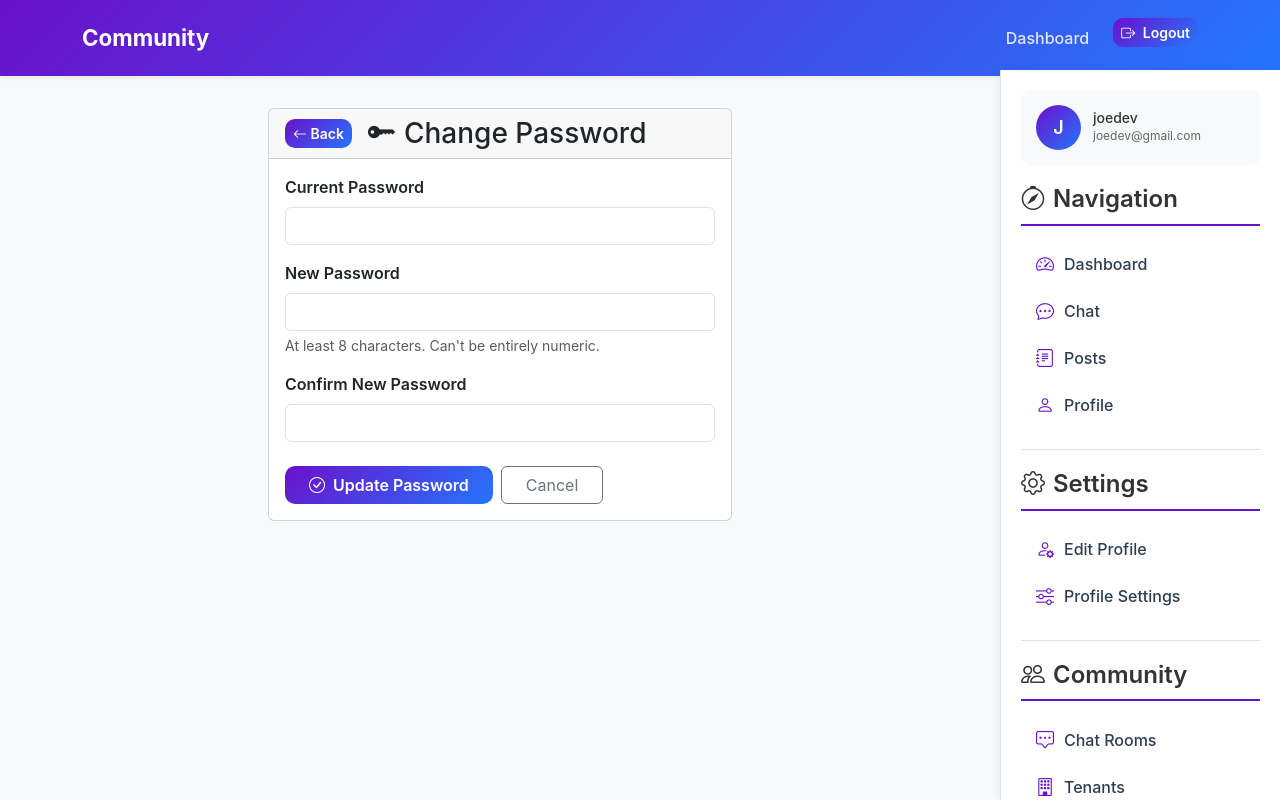
After one commit to JonPassion/online_mental_health-community1, a Django app: page /users/change-password/ in a window 1280 px wide. The commit adds this page. Run offline with Django 4.2, Linux system fonts and the light colour scheme; a user stored in the database is signed in; data that the repository does not hold is empty.

Commit message:
Add ability for logged-in users to change their passwords
Introduces a new view, URL, and template for users to change their passwords, updating `profile_settings.html` to link to this new functionality.

Replit-Commit-Author: Agent
Replit-Commit-Session-Id: a7430ef6-0a0c-4a2b-8c72-ad2a5812c0e8
Replit-Commit-Checkpoint-Type: full_checkpoint
Replit-Commit-Event-Id: 7cc0427c-207b-4049-b21b-1843e3821000
Replit-Commit-Screenshot-Url: https://storage.googleapis.com/screenshot-production-us-central1/7e239d67-a1c0-4408-a09a-499bb927f444/a7430ef6-0a0c-4a2b-8c72-ad2a5812c0e8/s8mnBWl
Replit-Helium-Checkpoint-Created: true

```diff
--- /dev/null
+++ b/community/users/templates/users/change_password.html
@@ -0,0 +1,105 @@
+{% extends "base.html" %}
+{% load static %}
+{% block title %}Change Password | Community{% endblock %}
+
+{% block extra_css %}
+<link rel="stylesheet" href="{% static 'css/profile.css' %}">
+{% endblock %}
+
+{% block content %}
+<div class="container">
+  <div class="row">
+    <div class="col-lg-6 mx-auto">
+      <div class="card">
+        <div class="card-header">
+          <div class="d-flex align-items-center gap-3">
+            <a href="{% url 'users:profile_settings' %}" class="btn btn-gradient btn-sm">
+              <i class="bi bi-arrow-left"></i> Back
+            </a>
+            <h3 class="mb-0">
+              <i class="bi bi-key-fill me-2"></i>Change Password
+            </h3>
+          </div>
+        </div>
+
+        <div class="card-body">
+          {% if messages %}
+            {% for message in messages %}
+              <div class="alert alert-{{ message.tags }} alert-dismissible fade show" role="alert">
+                {{ message }}
+                <button type="button" class="btn-close" data-bs-dismiss="alert"></button>
+              </div>
+            {% endfor %}
+          {% endif %}
+
+          <form method="POST" novalidate>
+            {% csrf_token %}
+
+            <div class="mb-3">
+              <label class="form-label fw-semibold">Current Password</label>
+              <input type="password"
+                     name="{{ form.old_password.html_name }}"
+                     id="{{ form.old_password.id_for_label }}"
+                     class="form-control {% if form.old_password.errors %}is-invalid{% endif %}"
+                     autocomplete="current-password" required>
+              {% for error in form.old_password.errors %}
+                <div class="invalid-feedback">{{ error }}</div>
+              {% endfor %}
+            </div>
+
+            <div class="mb-3">
+              <label class="form-label fw-semibold">New Password</label>
+              <input type="password"
+                     name="{{ form.new_password1.html_name }}"
+                     id="{{ form.new_password1.id_for_label }}"
+                     class="form-control {% if form.new_password1.errors %}is-invalid{% endif %}"
+                     autocomplete="new-password" required id="newPass1">
+              {% for error in form.new_password1.errors %}
+                <div class="invalid-feedback">{{ error }}</div>
+              {% endfor %}
+              <div class="form-text text-muted">
+                At least 8 characters. Can't be entirely numeric.
+              </div>
+            </div>
+
+            <div class="mb-4">
+              <label class="form-label fw-semibold">Confirm New Password</label>
+              <input type="password"
+                     name="{{ form.new_password2.html_name }}"
+                     id="{{ form.new_password2.id_for_label }}"
+                     class="form-control {% if form.new_password2.errors %}is-invalid{% endif %}"
+                     autocomplete="new-password" required id="newPass2">
+              {% for error in form.new_password2.errors %}
+                <div class="invalid-feedback">{{ error }}</div>
+              {% endfor %}
+            </div>
+
+            <div class="d-flex gap-2">
+              <button type="submit" class="btn btn-gradient px-4">
+                <i class="bi bi-check-circle me-1"></i> Update Password
+              </button>
+              <a href="{% url 'users:profile_settings' %}" class="btn btn-outline-secondary px-4">
+                Cancel
+              </a>
+            </div>
+          </form>
+        </div>
+      </div>
+    </div>
+  </div>
+</div>
+{% endblock %}
+
+{% block extra_js %}
+<script>
+document.addEventListener('DOMContentLoaded', function () {
+  const p1 = document.getElementById('id_new_password1');
+  const p2 = document.getElementById('id_new_password2');
+  if (p1 && p2) {
+    p2.addEventListener('input', function () {
+      p2.setCustomValidity(p1.value !== p2.value ? 'Passwords do not match' : '');
+    });
+  }
+});
+</script>
+{% endblock %}
--- a/community/users/templates/users/profile_settings.html
+++ b/community/users/templates/users/profile_settings.html
@@ -37,7 +37,7 @@
             <p class="text-muted">Manage your account security settings.</p>
 
             <div class="mb-3">
-              <a href="#" class="btn btn-outline-primary">
+              <a href="{% url 'users:change_password' %}" class="btn btn-outline-primary">
                 <i class="bi bi-key"></i> Change Password
               </a>
             </div>
--- a/community/users/urls.py
+++ b/community/users/urls.py
@@ -40,6 +40,7 @@ urlpatterns = [
     path('', views.profile_view, name='profile'),
     path('edit/', views.edit_profile, name='edit_profile'),
     path('settings/', views.profile_settings, name='profile_settings'),
+    path('change-password/', views.change_password, name='change_password'),
     path('<str:username>/', views.profile_view, name='user_profile'),
 
     # Profile Picture Upload URLs
--- a/community/users/views.py
+++ b/community/users/views.py
@@ -1,7 +1,8 @@
 from django.shortcuts import render, redirect, get_object_or_404
 from django.contrib import messages
-from django.contrib.auth import authenticate, login, logout
+from django.contrib.auth import authenticate, login, logout, update_session_auth_hash
 from django.contrib.auth.decorators import login_required
+from django.contrib.auth.forms import PasswordChangeForm
 from django.contrib.auth.models import User
 from django.http import JsonResponse
 from django.urls import reverse
@@ -172,6 +173,23 @@ def profile_settings(request):
 
 
 @login_required
+def change_password(request):
+    """Change password for logged-in user"""
+    form = PasswordChangeForm(request.user, request.POST or None)
+
+    if request.method == 'POST':
+        if form.is_valid():
+            user = form.save()
+            update_session_auth_hash(request, user)  # keep the user logged in
+            messages.success(request, 'Your password was updated successfully.')
+            return redirect('users:profile_settings')
+        else:
+            messages.error(request, 'Please correct the errors below.')
+
+    return render(request, 'users/change_password.html', {'form': form})
+
+
+@login_required
 @require_http_methods(["POST"])
 def upload_profile_picture(request):
     """Upload profile picture via AJAX"""
```
